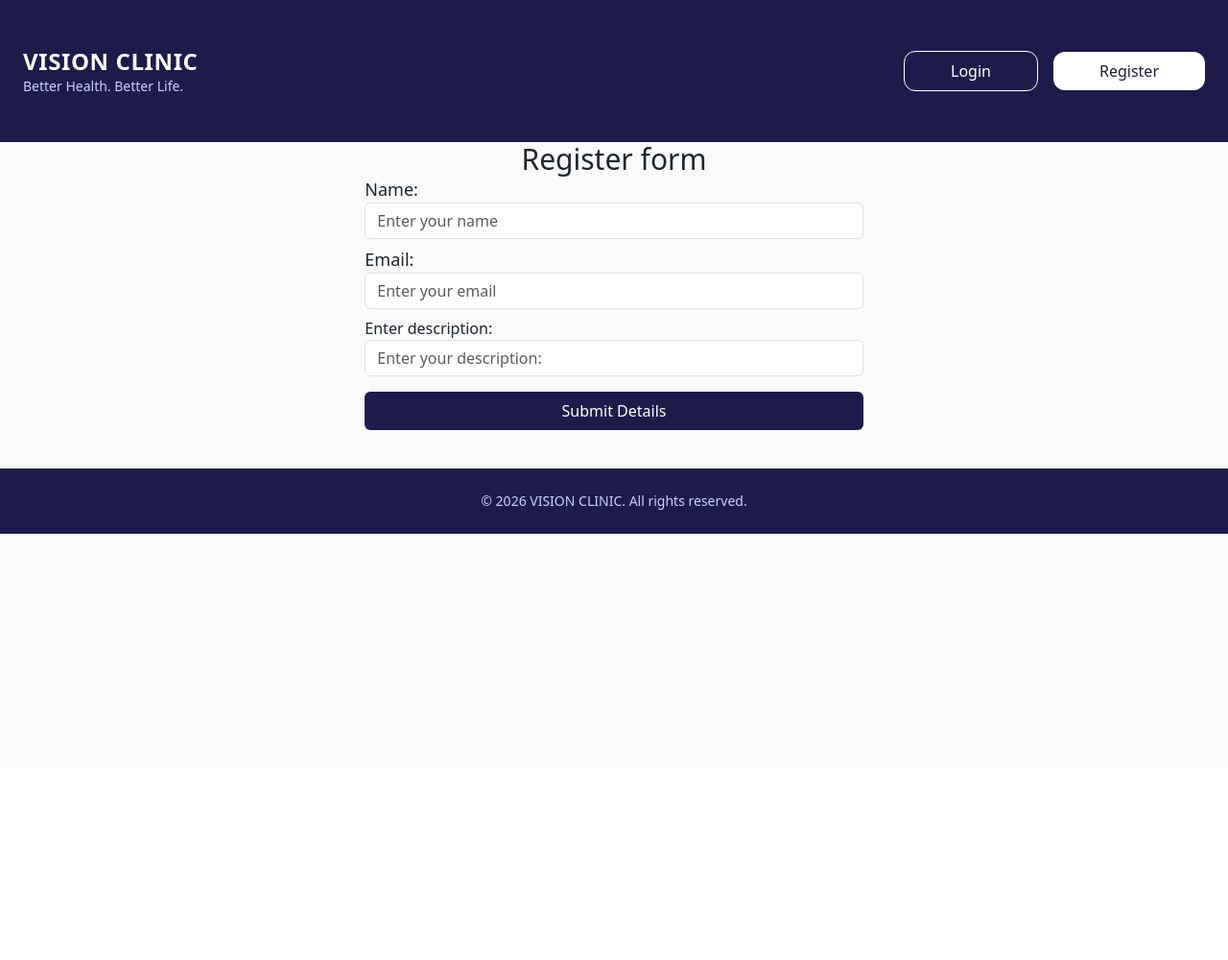
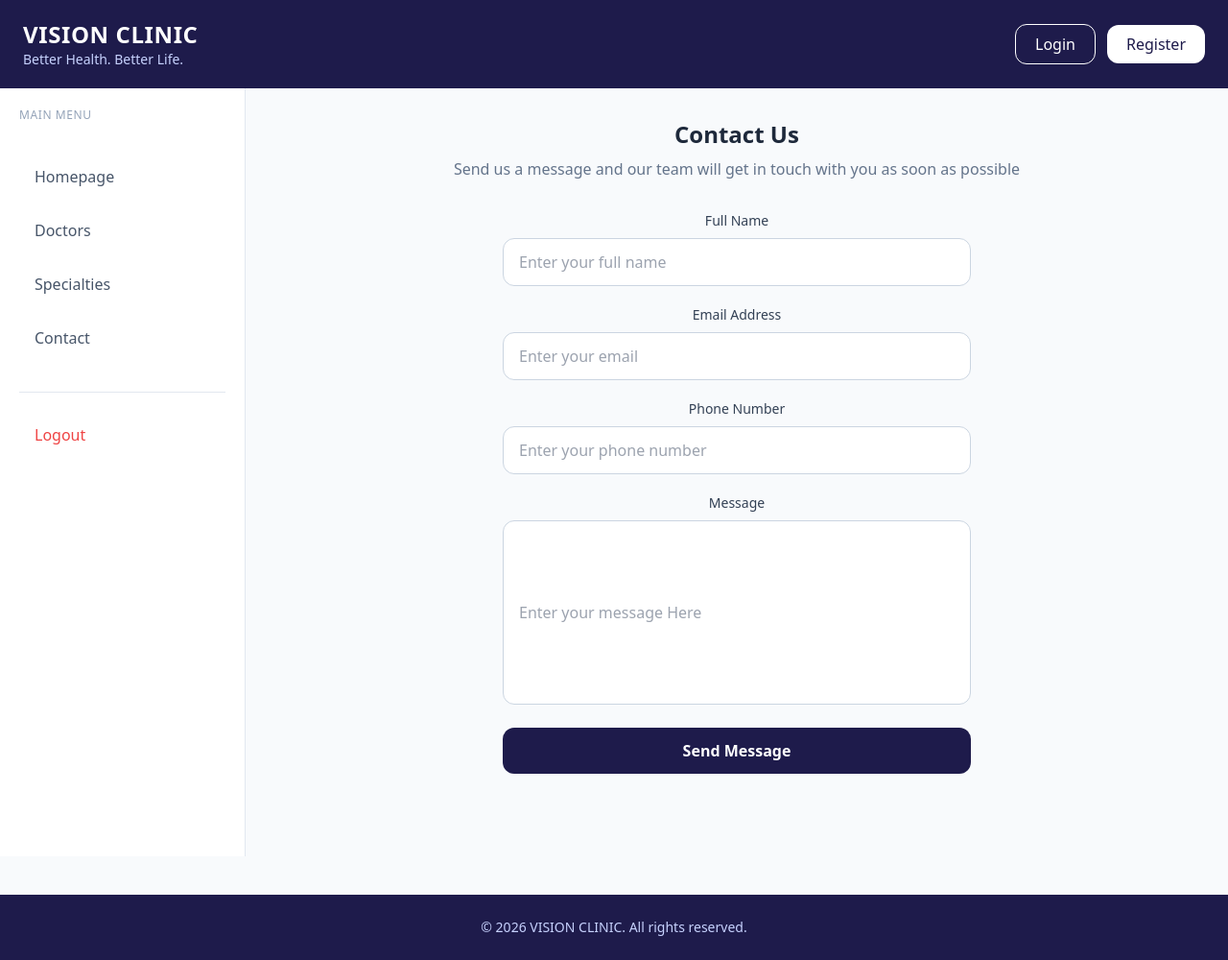
Before and after one commit to moatsamuel/visionclinic, a Flask app: page /contact in a window 1280 px wide. Shown: the whole page at 96% size. Before the commit the page ends 556 px from the top, so only its background shows below. Run offline with Flask 3, Linux system fonts and the light colour scheme; some libraries are stand-ins or nearby versions.

Commit message:
updated the contact page to match other main pages layout

```diff
--- a/pkg/__init__.py
+++ b/pkg/__init__.py
@@ -1,4 +1,4 @@
-
+import os
 from flask import Flask
 
 app = Flask(__name__)
--- a/pkg/templates/contact.html
+++ b/pkg/templates/contact.html
@@ -8,21 +8,6 @@
 
     <!-- Tailwind CSS -->
     <script src="https://cdn.tailwindcss.com"></script>
-    <link rel="stylesheet" href="bootstrap/css/bootstrap.css"/>
-
-    <style>
-        .header{
-            font-size: 30px;
-        }
-
-        .email{
-            font-size: 18px;
-        }
-
-        .name{
-            font-size: 18px
-        }
-    </style>
 </head>
 
 <body class="bg-slate-50">
@@ -43,36 +28,124 @@
             <a href="/login" class="border border-white text-white px-5 py-2 rounded-xl font-medium hover:bg-white hover:text-indigo-950 transition">Login</a>
 
             <a href="/register" class="bg-white text-indigo-950 px-5 py-2 rounded-xl font-medium hover:bg-indigo-100 transition">Register</a>
-            </div>
+        </div>
+
         </div>
     </header>
+    <!-- Main Content -->
+<div class="flex min-h-screen">
 
-    <!-- Main Content -->
-    <main>
-        <div class="row d-flex justify-content-center align-items-center">
-           <div class="col-5 mb-200">
-              <h1 class="text-center header">Register form</h1>
-             <form action="" method="post">
-                <div class="name">
-                    <label for="user">Name:</label>
-                   <input type="text" class="form-control" placeholder="Enter your name" name="user">
+    <!-- Sidebar -->
+    <aside class="w-64 bg-white border-r border-slate-200 p-5 hidden md:block">
+
+        <div class="mb-8">
+            <p class="text-xs text-slate-400 uppercase tracking-wider">
+                Main Menu
+            </p>
+        </div>
+
+        <nav class="space-y-2">
+
+            <a href="/" class="block text-slate-600 hover:bg-slate-100 rounded-xl px-4 py-3">Homepage</a>
+            <a href="/doctor" class="block text-slate-600 hover:bg-slate-100 rounded-xl px-4 py-3">Doctors</a>
+            <a href="/specialty" class="block text-slate-600 hover:bg-slate-100 rounded-xl px-4 py-3">Specialties</a>
+            <a href="/contact" class="block text-slate-600 hover:bg-slate-100 rounded-xl px-4 py-3">Contact </a>
+        </nav>
+
+        <!-- Logout -->
+        <div class="border-t border-slate-200 mt-8 pt-5">
+
+            <a href="/login" class="block text-red-500 hover:bg-red-50 rounded-xl px-4 py-3">
+                Logout
+            </a>
+
+        </div>
+
+    </aside>
+
+
+    <!-- Dashboard Content -->
+    <main class="flex-1 px-6 py-8">
+
+        <!-- Welcome Section -->
+        <section class="mb-8">
+
+           <h2 class="text-2xl font-bold text-slate-800 text-center">
+                Contact Us
+            </h2>
+            <p class="text-slate-500 text-center mt-2 mb-7">
+                Send us a message and our team will get in touch with you as soon as possible
+            </p>
+
+        </section>
+
+        <!-- Summary Cards -->
+<section class=" mb-8 text-center" >
+
+            <form>
+                <!-- Full Name -->
+                <div class="mb-5">
+                    <label class="block text-sm font-medium text-slate-700 mb-2">
+                        Full Name
+                    </label>
+                    <input
+                        type="text"
+                        placeholder="Enter your full name"
+                        class="w-1/2 border border-slate-300 rounded-xl px-4 py-3 focus:outline-none focus:ring-2 focus:ring-indigo-500"
+                    >
                 </div>
-                <div class="email mt-2">
-                    <label for="email">Email:</label>
-                   <input type="email" class="form-control" placeholder="Enter your email" name="email">
+
+
+                <!-- Email -->
+                <div class="mb-5">
+                    <label class="block text-sm font-medium text-slate-700 mb-2">
+                        Email Address
+                    </label>
+                    <input
+                        type="email"
+                        placeholder="Enter your email"
+                        class="w-1/2 border border-slate-300 rounded-xl px-4 py-3 focus:outline-none focus:ring-2 focus:ring-indigo-500"
+                    >
                 </div>
-                <div class="mt-2">
-                   <label for="text">Enter description:</label>
-                   <input type="text" class="form-control" placeholder="Enter your description:" name="text">
+
+
+                <!-- Phone -->
+                <div class="mb-5">
+                    <label class="block text-sm font-medium text-slate-700 mb-2">
+                        Phone Number
+                    </label>
+                    <input
+                        type="tel"
+                        placeholder="Enter your phone number"
+                        class="w-1/2 border border-slate-300 rounded-xl px-4 py-3 focus:outline-none focus:ring-2 focus:ring-indigo-500"
+                    >
                 </div>
-                <div class="text-center mt-3">
-                   <button class="w-100 bg-indigo-950 text-white rounded py-2">Submit Details</button>
+
+                <!-- Message area -->
+                <div class="mb-6" >
+                    <label class="block text-sm font-medium text-slate-700 mb-2">
+                        Message
+                    </label>
+                    <input type="textarea" placeholder="Enter your message Here" class="h-48 w-1/2 border border-slate-300 rounded-xl px-4 py-3 focus:outline-none focus:ring-2 focus:ring-indigo-500 "
+                    >
                 </div>
-             </form>
-           </div>
-        </div>
-    </main>
 
+
+
+
+                <!-- Send Button -->
+                <button
+                    type="submit"
+                    class="w-1/2 bg-indigo-950 text-white py-3 rounded-xl font-semibold hover:bg-indigo-900 transition"
+                >
+                    Send Message
+                </button>
+            </form>
+</section>
+
+</main>
+
+</div>
 <!-- Footer -->
     <footer class="bg-indigo-950 text-white mt-10">
         <div class="max-w-7xl mx-auto px-6 py-6 text-center">
--- a/pkg/templates/master.html
+++ b/pkg/templates/master.html
@@ -46,7 +46,7 @@
         <nav class="space-y-2">
 
             <a href="/" class="block text-slate-600 hover:bg-slate-100 rounded-xl px-4 py-3">Homepage</a>
-            <a href="/doctors" class="block text-slate-600 hover:bg-slate-100 rounded-xl px-4 py-3">Doctors</a>
+            <a href="/doctor" class="block text-slate-600 hover:bg-slate-100 rounded-xl px-4 py-3">Doctors</a>
             <a href="/specialty" class="block text-slate-600 hover:bg-slate-100 rounded-xl px-4 py-3">Specialties</a>
             <a href="/contact" class="block text-slate-600 hover:bg-slate-100 rounded-xl px-4 py-3">Contact </a>
         </nav>
--- a/pkg/templates/specialty.html
+++ b/pkg/templates/specialty.html
@@ -37,7 +37,7 @@
     <div class="flex min-h-screen">
 
         <!-- Sidebar -->
-        <aside class="w-64 bg-indigo-950 text-white p-6">
+        <aside class="w-64 bg-slate-200 text-white p-6">
 
             <nav class="space-y-2">
             <a href="/" class="block text-slate-600 hover:bg-slate-100 rounded-xl px-4 py-3">Homepage</a>
```
Also changed, not shown: pkg/templates/index.html (line endings or trailing spaces).
